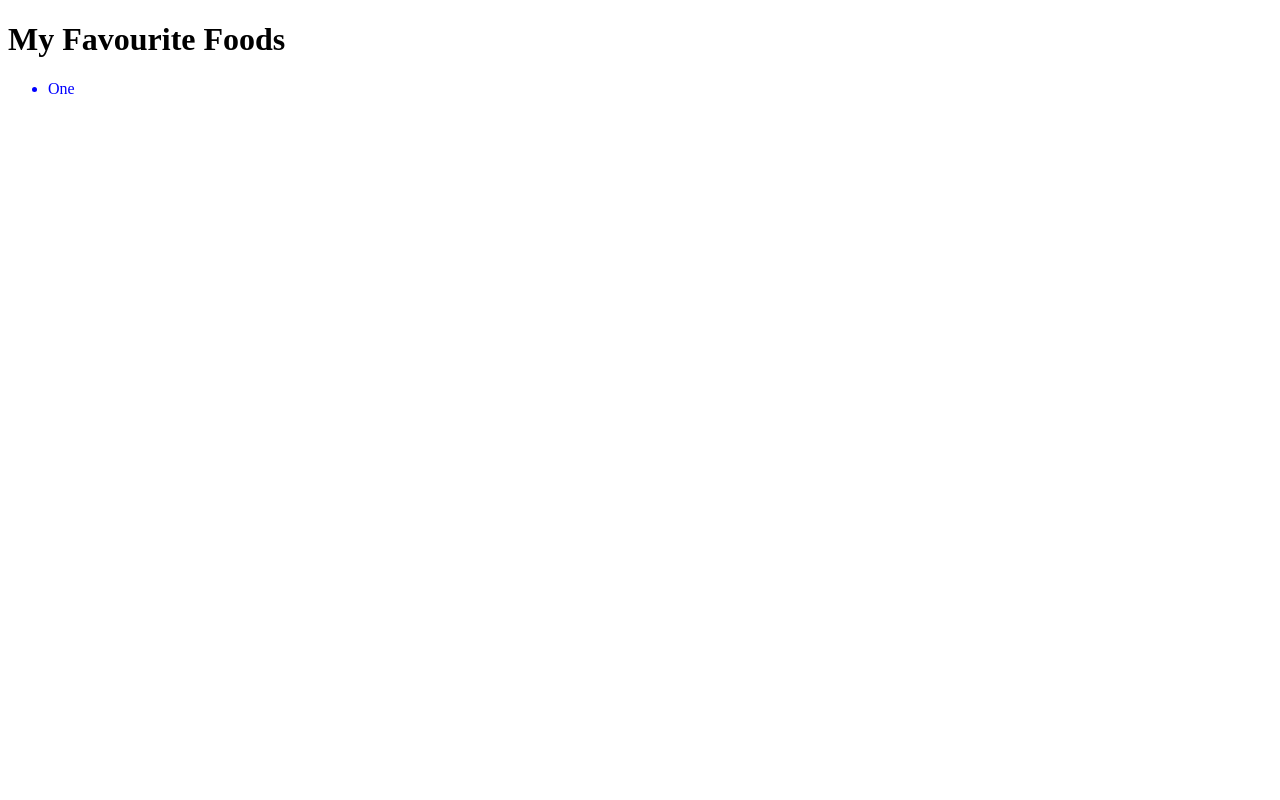
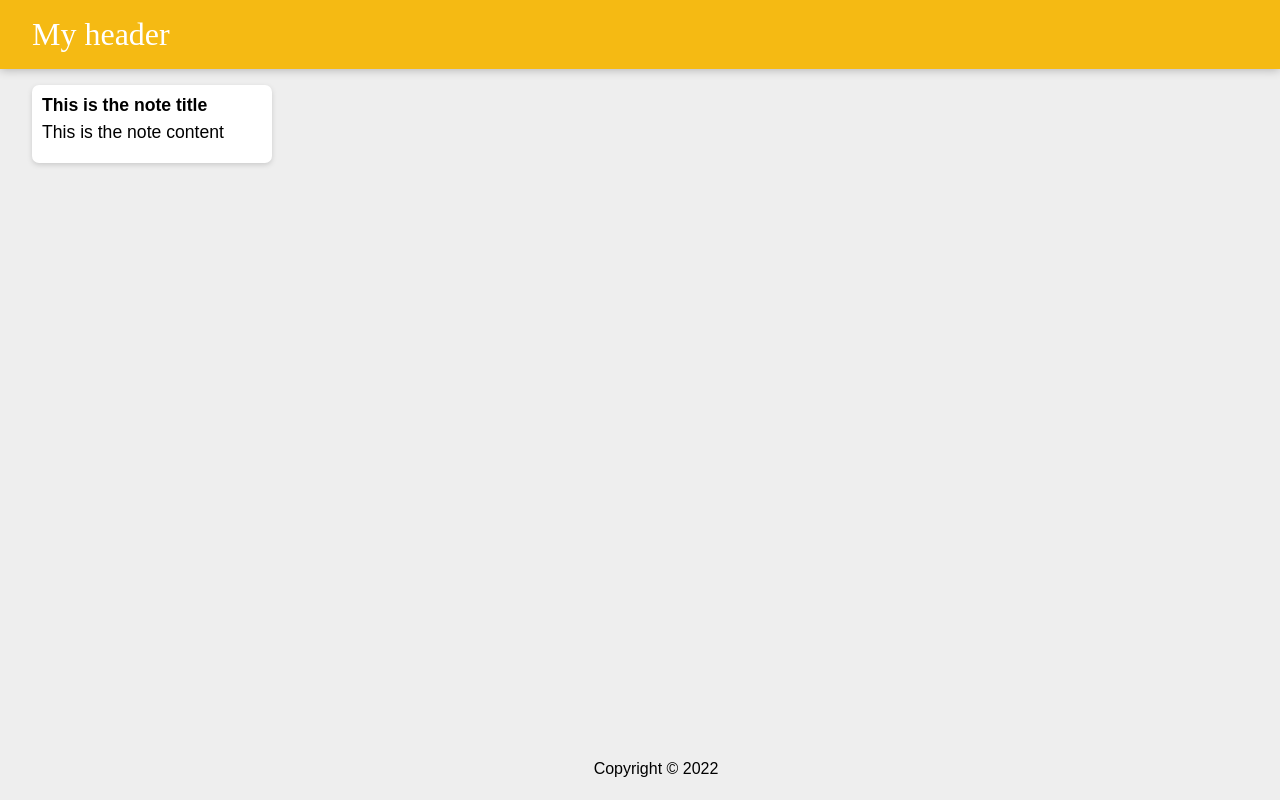
Before and after one commit to Josesosa0777/react_course, a React (Create React App) app: page / in a window 1280 px wide. Built offline with nearby package versions, Linux system fonts and the light colour scheme.

Commit message:
my header note

```diff
--- a/public/styles.css
+++ b/public/styles.css
@@ -10,3 +10,65 @@
     height: 100px;
     width: 100px;
 }
+
+* {
+    padding: 0;
+    margin: 0;
+    box-sizing: border-box;
+}
+
+html {
+    font-family: "Montserrat", sans-serif;
+}
+
+body {
+    background-color: #eee;
+    padding: 0 16px;
+}
+
+header {
+    background-color: #f5ba13;
+    margin: auto -16px;
+    padding: 16px 32px;
+    box-shadow: 0 0 10px 0 rgba(0, 0, 0, 0.3);
+}
+
+header h1 {
+    color: #fff;
+    font-family: "McLaren", cursive;
+    font-weight: 200;
+}
+
+footer {
+    position: absolute;
+    text-align: center;
+    bottom: 0;
+    width: 100%;
+    height: 2.5rem;
+}
+
+footer p {
+    color: #ccc;
+}
+
+.note {
+    background: #fff;
+    border-radius: 7px;
+    box-shadow: 0 2px 5px #ccc;
+    padding: 10px;
+    width: 240px;
+    margin: 16px;
+    float: left;
+}
+
+.note h1 {
+    font-size: 1.1em;
+    margin-bottom: 6px;
+}
+
+.note p {
+    font-size: 1.1em;
+    margin-bottom: 10px;
+    white-space: pre-wrap;
+    word-wrap: break-word;
+}
--- a/src/components/App.jsx
+++ b/src/components/App.jsx
@@ -1,12 +1,14 @@
 import React from "react";
-import Heading from "./Heading";
-import List from "./List";
+import Header from "./Header";
+import Note from "./Note";
+import Footer from "./Footer";
 
 function App() {
     return (
         <div>
-            <Heading />
-            <List />
+            <Header />
+            <Note />
+            <Footer />
         </div>
     )
 }
--- /dev/null
+++ b/src/components/Footer.jsx
@@ -0,0 +1,8 @@
+import React from "react";
+const year = new Date().getFullYear();
+
+function Footer() {
+    return <footer>Copyright © {year}</footer>
+}
+
+export default Footer;
--- /dev/null
+++ b/src/components/Header.jsx
@@ -0,0 +1,11 @@
+import React from "react";
+
+function Header() {
+  return (
+    <header>
+       <h1>My header</h1>
+    </header>
+  )
+}
+
+export default Header;
--- a/src/components/Heading.jsx
+++ /dev/null
@@ -1,7 +0,0 @@
-import React from "react";
-
-function Heading() {
-  return <h1>My Favourite Foods</h1>;
-}
-
-export default Heading;
--- a/src/components/List.jsx
+++ /dev/null
@@ -1,11 +0,0 @@
-import React from "react";
-
-function List() {
-    return (
-        <ul>
-            <li>One</li>
-        </ul>
-    )
-}
-
-export default List;
--- /dev/null
+++ b/src/components/Note.jsx
@@ -0,0 +1,12 @@
+import React from "react";
+
+function Note() {
+    return (
+        <div className="note">
+            <h1>This is the note title</h1>
+            <p>This is the note content</p>
+        </div>
+    )
+}
+
+export default Note;
--- a/src/index.js
+++ b/src/index.js
@@ -24,7 +24,5 @@
 
 
 root.render(
-  <div>
     <App />
-  </div>
 );
```
